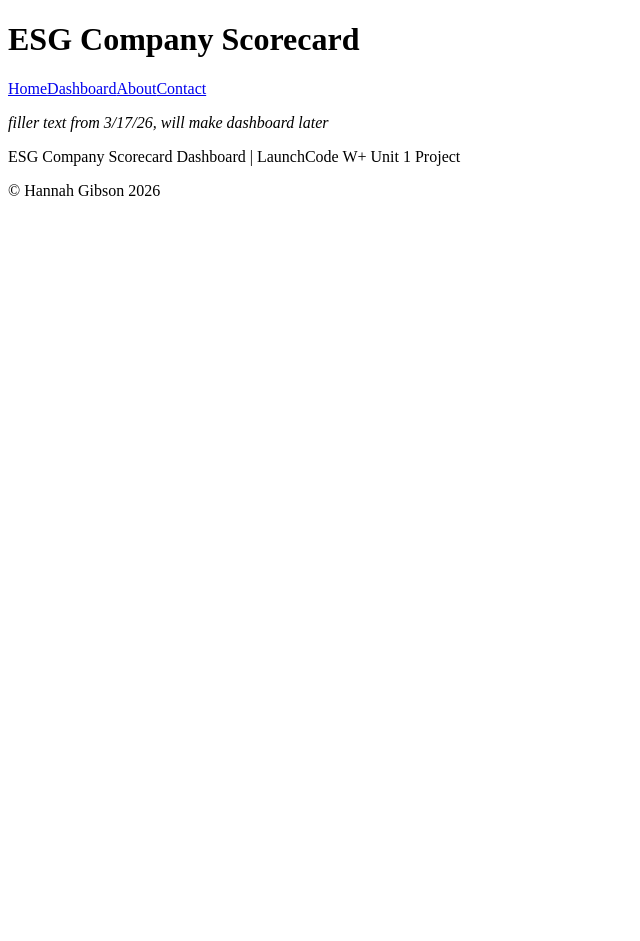
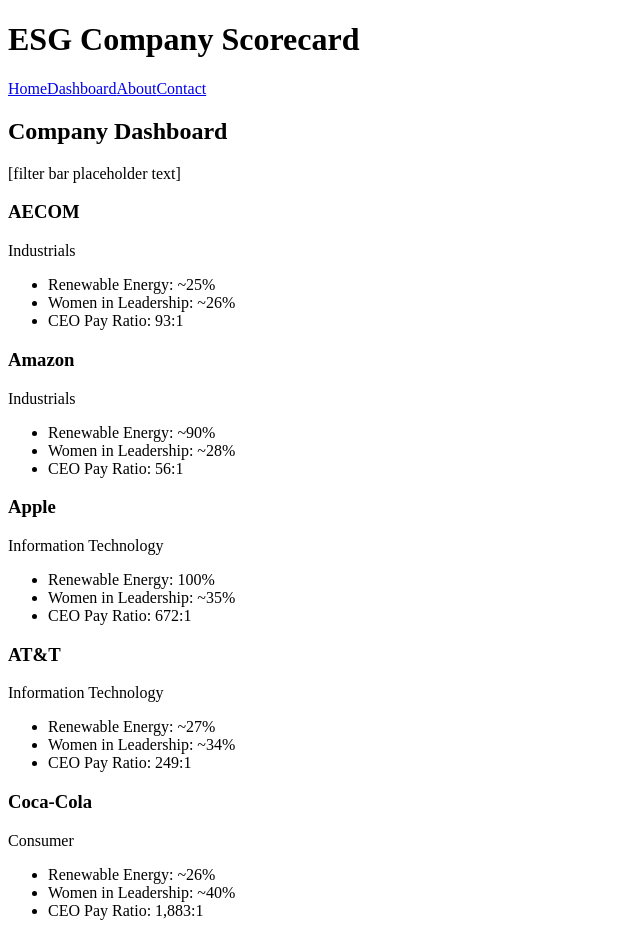
Before and after one commit to gibsonhannah07/esg-company-dashboard, a React (Vite) app: page /dashboard in a window 1280 px wide. Shown: the top 941 px of the page, without its empty margins (0-640 px from the left). Before the commit the page ends 800 px from the top, so only its background shows below. Built offline with nearby package versions, Linux system fonts and the light colour scheme.

Commit message:
created companyGrid file that acts as a container that takes list of companies and data and renders a companycard for each one

```diff
--- /dev/null
+++ b/src/components/CompanyCard.jsx
@@ -0,0 +1,15 @@
+function CompanyCard({ company, onSelect, isSelected }) {
+  return (
+    <div onClick={() => onSelect(company)}>
+      <h3>{company.name}</h3>
+      <p>{company.industry}</p>
+      <ul>
+        <li>Renewable Energy: {company.renewableEnergyPct}</li>
+        <li>Women in Leadership: {company.womenInLeadershipPct}</li>
+        <li>CEO Pay Ratio: {company.ceoPayRatio}</li>
+      </ul>
+    </div>
+  );
+}
+
+export default CompanyCard;
--- /dev/null
+++ b/src/components/CompanyGrid.jsx
@@ -0,0 +1,22 @@
+import CompanyCard from "./CompanyCard";
+
+function CompanyGrid({ companies, selectedCompany, onSelectCompany }) {
+  if (companies.length === 0) {
+    return <p>No companies match your search.</p>;
+  }
+
+  return (
+    <section>
+      {companies.map(company => (
+        <CompanyCard
+          key={company.id}
+          company={company}
+          onSelect={onSelectCompany}
+          isSelected={selectedCompany?.id === company.id}
+        />
+      ))}
+    </section>
+  );
+}
+
+export default CompanyGrid;
--- /dev/null
+++ b/src/components/DetailPanel.jsx
@@ -0,0 +1,9 @@
+import React from 'react'
+
+export default function DetailPanel() {
+  return (
+    <div>
+      <p> sample text</p>
+    </div>
+  )
+}
--- /dev/null
+++ b/src/components/FilterBar.jsx
@@ -0,0 +1,9 @@
+import React from 'react'
+
+export default function () {
+  return (
+    <div>
+      <p>[filter bar placeholder text]</p>
+    </div>
+  )
+}
--- a/src/data/companyData.js
+++ b/src/data/companyData.js
@@ -1,6 +1,7 @@
 const companies = [
   {
     name: "AECOM",
+    industry: "Industrials",
     netZeroBy: "2040",
     renewableEnergyPct: "~25%",
     womenInLeadershipPct: "~26%",
@@ -10,6 +11,7 @@
   },
   {
     name: "Amazon",
+    industry: "Industrials",
     netZeroBy: "2040",
     renewableEnergyPct: "~90%",
     womenInLeadershipPct: "~28%",
@@ -20,6 +22,7 @@
   },
   {
     name: "Apple",
+    industry: "Information Technology",
     netZeroBy: "2030",
     renewableEnergyPct: "100%",
     womenInLeadershipPct: "~35%",
@@ -30,6 +33,7 @@
   },
   {
     name: "AT&T",
+    industry: "Information Technology",
     netZeroBy: "2035",
     renewableEnergyPct: "~27%",
     womenInLeadershipPct: "~34%",
@@ -39,6 +43,7 @@
   },
   {
     name: "Coca-Cola",
+    industry: "Consumer",
     netZeroBy: "2050",
     renewableEnergyPct: "~26%",
     womenInLeadershipPct: "~40%",
@@ -49,6 +54,7 @@
   },
   {
     name: "Costco",
+    industry: "Industrials",
     netZeroBy: "2050",
     renewableEnergyPct: "~26%",
     womenInLeadershipPct: "~34%",
@@ -58,6 +64,7 @@
   },
   {
     name: "eBay",
+    industry: "Consumer",
     netZeroBy: "2045",
     renewableEnergyPct: "~100%",
     womenInLeadershipPct: "~40%",
@@ -67,6 +74,7 @@
   },
   {
     name: "Garmin",
+    industry: "Information Technology",
     netZeroBy: "Not disclosed",
     renewableEnergyPct: "Not disclosed",
     womenInLeadershipPct: "~22%",
@@ -78,6 +86,7 @@
   },
   {
     name: "Intuit",
+    industry: "Information Technology",
     netZeroBy: "2040",
     renewableEnergyPct: "~100%",
     womenInLeadershipPct: "~36%",
@@ -87,6 +96,7 @@
   },
   {
     name: "Mastercard",
+    industry: "Information Technology",
     netZeroBy: "2040",
     renewableEnergyPct: "~100%",
     womenInLeadershipPct: "~43%",
@@ -97,6 +107,7 @@
   },
   {
     name: "Microsoft",
+    industry: "Information Technology",
     netZeroBy: "2030",
     renewableEnergyPct: "100%",
     womenInLeadershipPct: "~33%",
@@ -106,6 +117,7 @@
   },
   {
     name: "Netflix",
+    industry: "Information Technology",
     netZeroBy: "2030",
     renewableEnergyPct: "~100%",
     womenInLeadershipPct: "~36%",
@@ -115,6 +127,7 @@
   },
   {
     name: "Nike",
+    industry: "Consumer",
     netZeroBy: "2050",
     renewableEnergyPct: "~96%",
     womenInLeadershipPct: "~42%",
@@ -124,6 +137,7 @@
   },
   {
     name: "PepsiCo",
+    industry: "Consumer",
     netZeroBy: "2050",
     renewableEnergyPct: "~55%",
     womenInLeadershipPct: "~42%",
@@ -133,6 +147,7 @@
   },
   {
     name: "Starbucks",
+    industry: "Consumer",
     netZeroBy: "2050",
     renewableEnergyPct: "~76%",
     womenInLeadershipPct: "~50%+",
@@ -143,6 +158,7 @@
   },
   {
     name: "Subaru (SOA)",
+    industry: "Consumer",
     netZeroBy: "2050",
     renewableEnergyPct: "Partial (zero-landfill plant)",
     womenInLeadershipPct: "~30%",
@@ -153,6 +169,7 @@
   },
   {
     name: "T-Mobile",
+    industry: "Information Technology",
     netZeroBy: "2040",
     renewableEnergyPct: "~100%",
     womenInLeadershipPct: "~38%",
@@ -162,6 +179,7 @@
   },
   {
     name: "Toyota (US/TMNA)",
+    industry: "Consumer",
     netZeroBy: "2050",
     renewableEnergyPct: "~30%",
     womenInLeadershipPct: "~20%",
@@ -172,6 +190,7 @@
   },
   {
     name: "Verizon",
+    industry: "Information Technology",
     netZeroBy: "2050",
     renewableEnergyPct: "~53%",
     womenInLeadershipPct: "~36.9%",
@@ -182,6 +201,7 @@
   },
   {
     name: "Walmart",
+    industry: "Consumer",
     netZeroBy: "2040",
     renewableEnergyPct: "~36%",
     womenInLeadershipPct: "~33%",
@@ -192,6 +212,7 @@
   },
   {
     name: "Waste Management",
+    industry: "Industrials",
     netZeroBy: "2031",
     renewableEnergyPct: "~5%",
     womenInLeadershipPct: "~22%",
--- a/src/pages/Dashboard.jsx
+++ b/src/pages/Dashboard.jsx
@@ -1,6 +1,49 @@
+import { useState } from "react";
+import companies from "../data/companyData";
+import CompanyGrid from "../components/CompanyGrid";
+import FilterBar from "../components/FilterBar"
+import DetailPanel from "../components/DetailPanel";
+
 export default function Dashboard() {
+  const [selectedCompany, setSelectedCompany] = useState(null);
+  const [filterIndustry, setFilterIndustry] = useState("All");
+  const filteredCompanies = filterIndustry === "All"
+    ? companies
+    : companies.filter((company) => company.industry === filterIndustry);
+  const industryOptions = [
+    "All",
+    ...new Set(companies.map((c) => c.industry)),
+  ];
+
+  function handleSelectCompany(company) {
+    setSelectedCompany(company);
+  }
+
+  function handleCloseDetail() {
+    setSelectedCompany(null);
+  }
+
   return (
-    <div>
-        <p><em>filler text from 3/17/26, will make dashboard later</em></p></div>
-  )
+    <section>
+      <h2>Company Dashboard</h2>
+      <FilterBar
+      industries={industryOptions}
+      selected={filterIndustry}
+      onFilterChange={setFilterIndustry}
+      />
+
+      <CompanyGrid
+       companies={filteredCompanies}
+      selectedCompany={selectedCompany}
+      onSelectCompany={handleSelectCompany}
+      />
+
+      {selectedCompany && (
+        <DetailPanel
+          company={selectedCompany}
+          onClose={handleCloseDetail}
+        />
+      )}
+    </section>
+    )
 }
```
Also changed, not shown: src/components/CompanyCard.js (deleted, +0 -15 lines), src/components/CompanyGrid.js (deleted).
